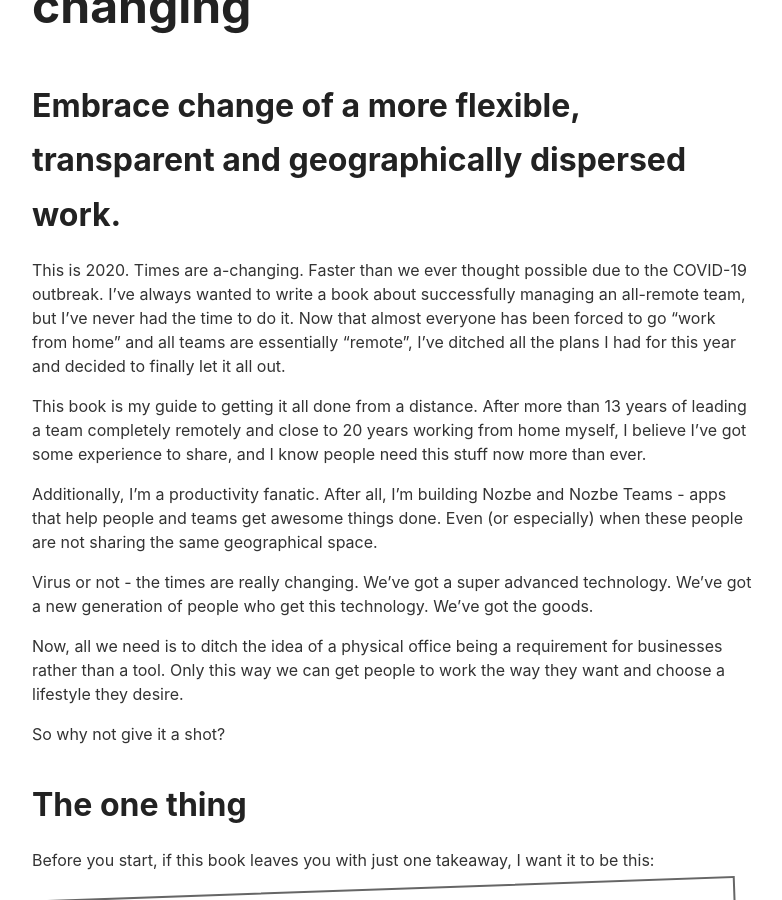
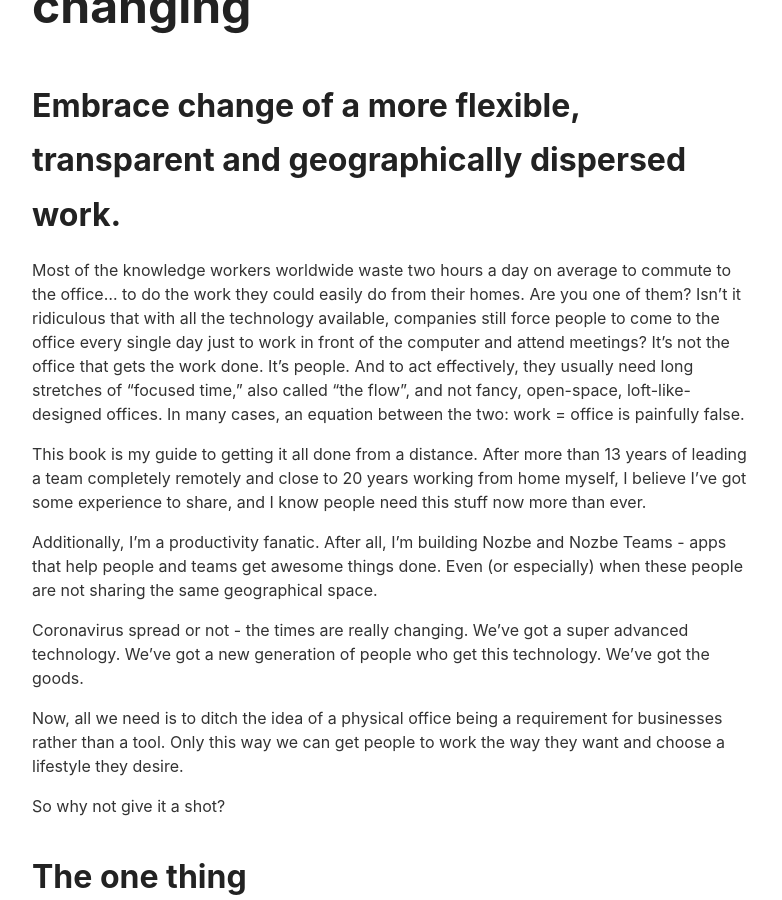
Before and after one commit to Nozbe/NoOffice.org, a Jekyll site: the page built from _book/intro.md, in a window 1280 px wide and 900 px high, scrolled down 454 px. Shown: the whole window, without its empty margins (248-1030 px from the left). Built offline with Jekyll 4.4.1, drawn with Linux system fonts in a browser that asks for light colours.

Commit message:
Update intro.md

```diff
--- a/_book/intro.md
+++ b/_book/intro.md
@@ -4,13 +4,13 @@ title: "Modern work is changing"
 subtitle: Embrace change of a more flexible, transparent and geographically dispersed work.
 ---
 
-This is 2020. Times are a-changing. Faster than we ever thought possible due to the COVID-19 outbreak. I've always wanted to write a book about successfully managing an all-remote team, but I've never had the time to do it. Now that almost everyone has been forced to go "work from home" and all teams are essentially "remote", I've ditched all the plans I had for this year and decided to finally let it all out.
+Most of the knowledge workers worldwide waste two hours a day on average to commute to the office… to do the work they could easily do from their homes. Are you one of them? Isn't it ridiculous that with all the technology available, companies still force people to come to the office every single day just to work in front of the computer and attend meetings? It's not the office that gets the work done. It's people. And to act effectively, they usually need long stretches of "focused time," also called "the flow", and not fancy, open-space, loft-like-designed offices. In many cases, an equation between the two: work = office is painfully false.
 
 This book is my guide to getting it all done from a distance. After more than 13 years of leading a team completely remotely and close to 20 years working from home myself, I believe I've got some experience to share, and I know people need this stuff now more than ever.
 
 Additionally, I'm a productivity fanatic. After all, I'm building Nozbe and Nozbe Teams - apps that help people and teams get awesome things done. Even (or especially) when these people are not sharing the same geographical space.
 
-Virus or not - the times are really changing. We've got a super advanced technology. We've got a new generation of people who get this technology. We've got the goods.
+Coronavirus spread or not - the times are really changing. We've got a super advanced technology. We've got a new generation of people who get this technology. We've got the goods.
 
 Now, all we need is to ditch the idea of a physical office being a requirement for businesses rather than a tool. Only this way we can get people to work the way they want and choose a lifestyle they desire.
 
```
